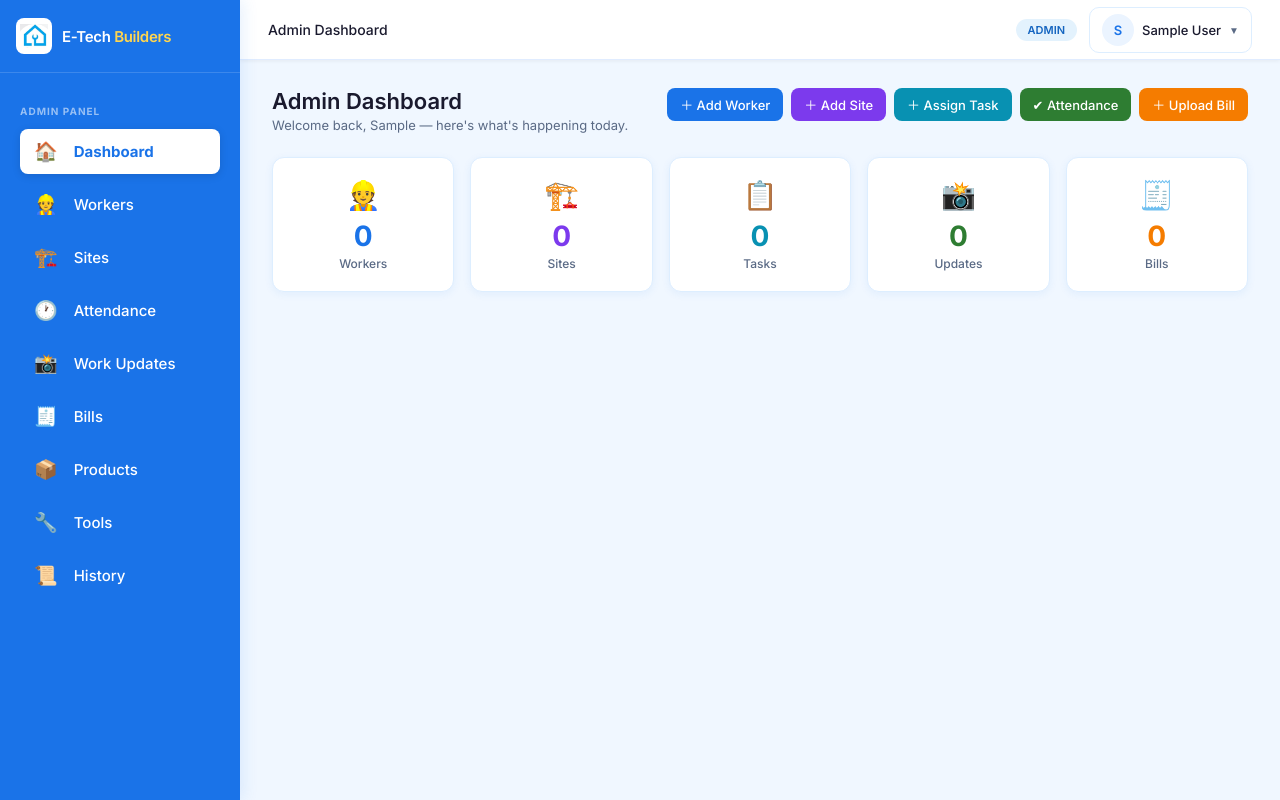
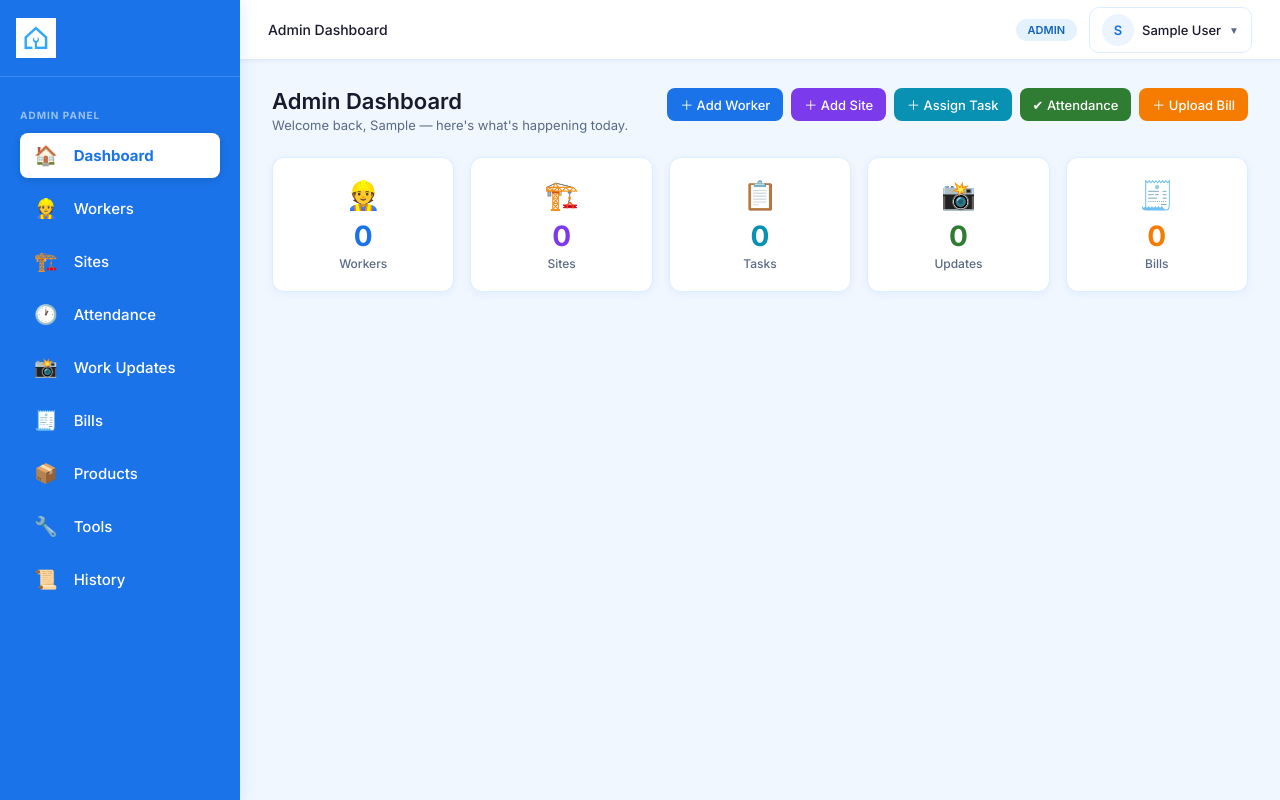
Before and after one commit to yasinmass/E_Tech, a Django app: page /admin-dashboard/ in a window 1280 px wide. Run offline with Django 5.2, Linux system fonts and the light colour scheme; the visitor is signed in with stand-in values (Sample User, id 1); data comes from the database, SQL or seed files in the repository; data that the repository does not hold is empty; some libraries are stand-ins or nearby versions.

Commit message:
Add global branding: E_tech_perfect_logo.png standard as favicon and primary logo

```diff
--- a/core/templates/base.html
+++ b/core/templates/base.html
@@ -5,10 +5,16 @@
 <head>
     <meta charset="UTF-8">
     <meta name="viewport" content="width=device-width, initial-scale=1.0, maximum-scale=1.0">
+    <link rel="icon" type="image/png" sizes="32x32" href="{% static 'images/E_tech_perfect_logo.png' %}">
+    <link rel="icon" type="image/png" href="{% static 'images/E_tech_perfect_logo.png' %}">
     <title>{% block title %}E-Tech Builders{% endblock %}</title>
     <meta name="description" content="E-Tech Builders — Construction Workforce Management System">
     <link href="https://fonts.googleapis.com/css2?family=Inter:wght@400;500;600;700;800&display=swap" rel="stylesheet">
     <style>
+        .app-logo {
+            height: 40px;
+            width: auto;
+        }
         :root {
             --bg-main: #F0F7FF;
             --bg-white: #FFFFFF;
@@ -1041,11 +1047,9 @@
         <div
             style="display:flex;align-items:center;gap:10px;padding:18px 16px;border-bottom:1px solid rgba(255,255,255,0.15);">
             <div
-                style="width:36px;height:36px;background:#ffffff;border-radius:8px;display:flex;align-items:center;justify-content:center;flex-shrink:0;">
-                <img src="{% static 'images/logo.png' %}" alt="logo" style="width:28px;height:28px;object-fit:contain;">
+                style="display:flex;align-items:center;justify-content:center;flex-shrink:0;">
+                <img src="{% static 'images/E_tech_perfect_logo.png' %}" class="app-logo" alt="Logo">
             </div>
-            <span style="font-size:15px;font-weight:600;color:#ffffff;letter-spacing:-0.3px;">E-Tech <span
-                    style="color:#FFD54F;">Builders</span></span>
         </div>
 
         <nav class="sidebar-menu">
@@ -1162,7 +1166,9 @@
                   </span>
                 </div>
                 {% else %}
-                <a href="/" class="nav-brand" style="color: var(--primary-color); font-size:1rem;">⚡ E-Tech Builders</a>
+                <a href="/" class="nav-brand" style="color: var(--primary-color); font-size:1rem;">
+                    <img src="{% static 'images/E_tech_perfect_logo.png' %}" class="app-logo" alt="Logo">
+                </a>
                 {% endif %}
             </div>
 
--- a/core/templates/login.html
+++ b/core/templates/login.html
@@ -6,7 +6,7 @@
     style="min-height:calc(100vh - 60px); display:flex; align-items:center; justify-content:center; background:linear-gradient(135deg,#E3F2FD 0%,#BBDEFB 50%,#E3F2FD 100%); margin:-28px -32px; padding:40px 20px;">
     <div class="login-card">
         <div style="text-align:center;margin-bottom:24px;">
-            <img src="{% static 'images/logo.png' %}" alt="logo" style="width:64px;height:64px;object-fit:contain;">
+            <img src="{% static 'images/E_tech_perfect_logo.png' %}" class="app-logo" alt="Logo" style="width:auto;height:80px;object-fit:contain;">
             <div style="font-size:20px;font-weight:700;color:#1A73E8;margin-top:10px;">E-Tech Builders</div>
             <div style="font-size:13px;color:#5A6A85;margin-top:4px;">Construction Management Platform</div>
         </div>
```
Also changed, not shown: static/images/E_tech_perfect_logo.png (added).
